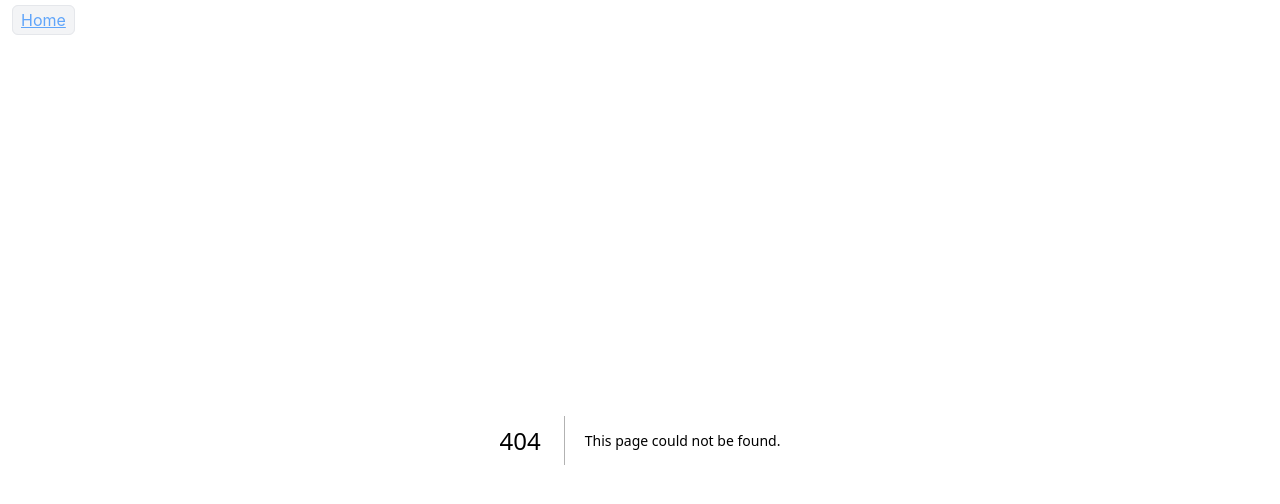
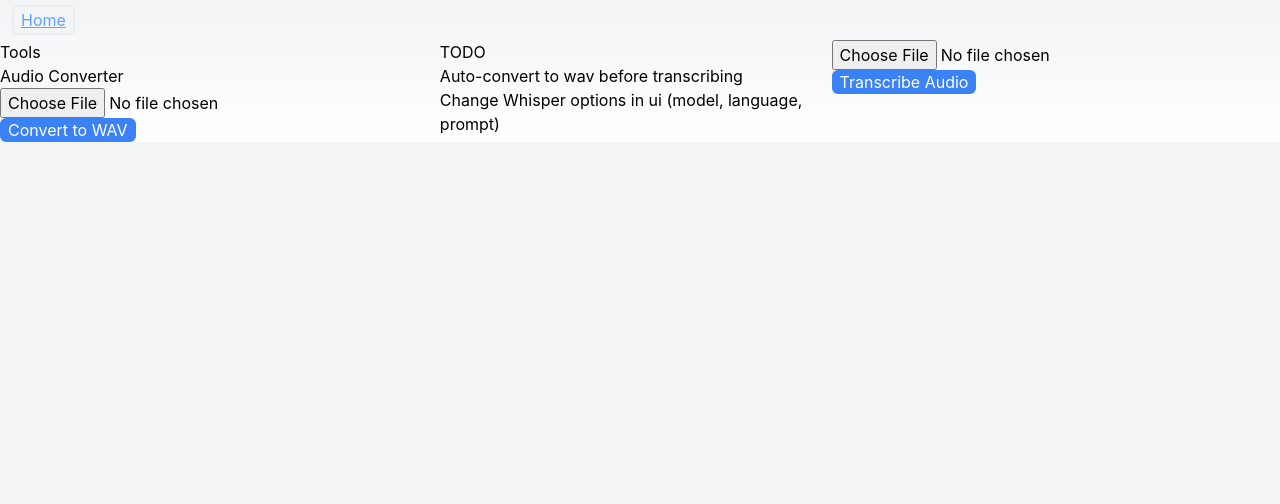
Before and after one commit to parsehex/ai-experiments, a Next.js app: page /transcribe-audio in a window 1280 px wide. Before the commit this address had no page. Shown: the top 504 px of the page. Built offline with nearby package versions, Linux system fonts and the light colour scheme.

Commit message:
add whisper/transcription demo

```diff
--- a/package.json
+++ b/package.json
@@ -10,11 +10,16 @@
     "cors-server": "node scripts/cors-anywhere.js"
   },
   "dependencies": {
+    "@types/fluent-ffmpeg": "^2.1.24",
+    "@types/formidable": "^3.4.5",
     "axios": "^1.5.1",
     "cheerio": "^1.0.0-rc.12",
     "cors-anywhere": "^0.4.4",
     "encoding": "^0.1.13",
+    "ffmpeg-static": "^5.2.0",
+    "formidable": "^3.5.1",
     "langchain": "^0.0.166",
+    "multipart": "^0.1.5",
     "next": "13.5.4",
     "react": "^18",
     "react-dom": "^18",
--- /dev/null
+++ b/src/app/api/convert-to-wav/route.ts
@@ -0,0 +1,80 @@
+import { createWriteStream, promises as fs } from 'fs';
+import { spawn } from 'child_process';
+import { pipeline } from 'stream';
+import { promisify } from 'util';
+import { NextRequest } from 'next/server';
+import { File } from 'buffer';
+
+export const config = {
+	api: {
+		bodyParser: false,
+	},
+};
+
+export async function POST(req: NextRequest) {
+	try {
+		const data = await req.formData();
+		const file: File = data.get('file') as any;
+
+		if (!file || Array.isArray(file) || !file?.stream) {
+			return new Response('No file uploaded or incorrect file structure.', {
+				status: 400,
+			});
+		}
+
+		const inputFilePath = '/home/user/ai-experiments-data/' + file.name;
+		const outputFilePath = inputFilePath + '.wav';
+
+		const fileStream = createWriteStream(inputFilePath);
+		await promisify(pipeline)(file.stream(), fileStream);
+
+		return await new Promise<Response>((resolve, reject) => {
+			const ffmpegProcess = spawn(
+				'ffmpeg',
+				[
+					'-i',
+					inputFilePath,
+					'-f',
+					'wav',
+					'-ar',
+					'44100',
+					'-ac',
+					'2',
+					outputFilePath,
+					'-y',
+				],
+				{
+					stdio: ['ignore', 'ignore', 'pipe'],
+				}
+			);
+
+			ffmpegProcess.on('close', async (code) => {
+				if (code !== 0) {
+					reject(new Response('Conversion failed.', { status: 500 }));
+					return;
+				}
+
+				try {
+					const data = await fs.readFile(outputFilePath);
+					resolve(
+						new Response(data, {
+							status: 200,
+							headers: {
+								'Content-Type': 'audio/wav',
+								'Content-Disposition': `attachment; filename=${file.name}.wav`,
+							},
+						})
+					);
+
+					await fs.unlink(inputFilePath);
+					await fs.unlink(outputFilePath);
+				} catch (readError) {
+					reject(new Response('File read or cleanup failed.', { status: 500 }));
+				}
+			});
+		});
+	} catch (error) {
+		console.error('Error:', error);
+		return new Response('Conversion failed.', { status: 500 });
+	}
+}
--- a/src/app/page.tsx
+++ b/src/app/page.tsx
@@ -87,6 +87,11 @@ export default function Home() {
 					description="Paste any text and remove identifying information"
 					href="/redacter"
 				/>
+				<Item
+					title="Transcribe Audio"
+					description="Transcribe audio from file"
+					href="/transcribe-audio"
+				/>
 			</List>
 			<List title="TODO">
 				<Item
--- /dev/null
+++ b/src/pages/transcribe-audio.tsx
@@ -0,0 +1,102 @@
+import React, { useState } from 'react';
+import axios from 'axios';
+import { cors } from '@/lib/utils';
+
+const TranscribeAudio: React.FC = () => {
+	const [selectedFile, setSelectedFile] = useState<File | null>(null);
+	const [transcription, setTranscription] = useState<string | null>(null);
+
+	const handleFileChange = (event: React.ChangeEvent<HTMLInputElement>) => {
+		if (event.target.files && event.target.files[0]) {
+			setSelectedFile(event.target.files[0]);
+		}
+	};
+
+	const handleFormSubmit = async (event: React.FormEvent) => {
+		event.preventDefault();
+		if (!selectedFile) return;
+		const formData = new FormData();
+		formData.append('file', selectedFile);
+
+		try {
+			const response = await axios.post(
+				cors('http://localhost:5000/v1/audio/transcriptions'),
+				formData,
+				{
+					headers: { 'Content-Type': 'multipart/form-data' },
+				}
+			);
+			setTranscription(response.data.text);
+		} catch (error) {
+			console.error('Error uploading file and getting transcription', error);
+		}
+	};
+
+	const handleConversionSubmit = async (event: React.FormEvent) => {
+		event.preventDefault();
+		if (!selectedFile) return;
+
+		const formData = new FormData();
+		formData.append('file', selectedFile);
+
+		try {
+			const response = await axios.post('/api/convert-to-wav', formData, {
+				responseType: 'blob',
+			});
+
+			const url = window.URL.createObjectURL(new Blob([response.data]));
+			const downloadLink = document.createElement('a');
+			downloadLink.href = url;
+			downloadLink.setAttribute(
+				'download',
+				`converted_${selectedFile.name}.wav`
+			);
+			downloadLink.click();
+			window.URL.revokeObjectURL(url); // Clean up the URL object
+		} catch (error) {
+			console.error('Error converting file', error);
+		}
+	};
+
+	return (
+		<div className="flex">
+			<div className="inline-flex">
+				<div>
+					<h3>Tools</h3>
+					<div>
+						<h4>Audio Converter</h4>
+						<form onSubmit={handleConversionSubmit}>
+							<input type="file" accept="audio/*" onChange={handleFileChange} />
+							<button type="submit" className="basic">
+								Convert to WAV
+							</button>
+						</form>
+					</div>
+				</div>
+				<div>
+					<h3>TODO</h3>
+					<ul>
+						<li>Auto-convert to wav before transcribing</li>
+						<li>Change Whisper options in ui (model, language, prompt)</li>
+					</ul>
+				</div>
+			</div>
+			<div className="inline-flex">
+				<form onSubmit={handleFormSubmit}>
+					<input type="file" accept="audio/*" onChange={handleFileChange} />
+					<button type="submit" className="basic">
+						Transcribe Audio
+					</button>
+				</form>
+				{transcription && (
+					<div>
+						<h2>Transcription:</h2>
+						<p>{transcription}</p>
+					</div>
+				)}
+			</div>
+		</div>
+	);
+};
+
+export default TranscribeAudio;
--- a/src/styles/globals.scss
+++ b/src/styles/globals.scss
@@ -132,8 +132,8 @@ textarea.input {
 	font-style: italic;
 }
 
-button {
-	@apply bg-blue-500 hover:bg-blue-600 text-white px-2 rounded-md p-1;
+button.basic {
+	@apply bg-blue-500 hover:bg-blue-600 text-white px-2 rounded-md;
 }
 label {
 	@apply mx-1;
```
